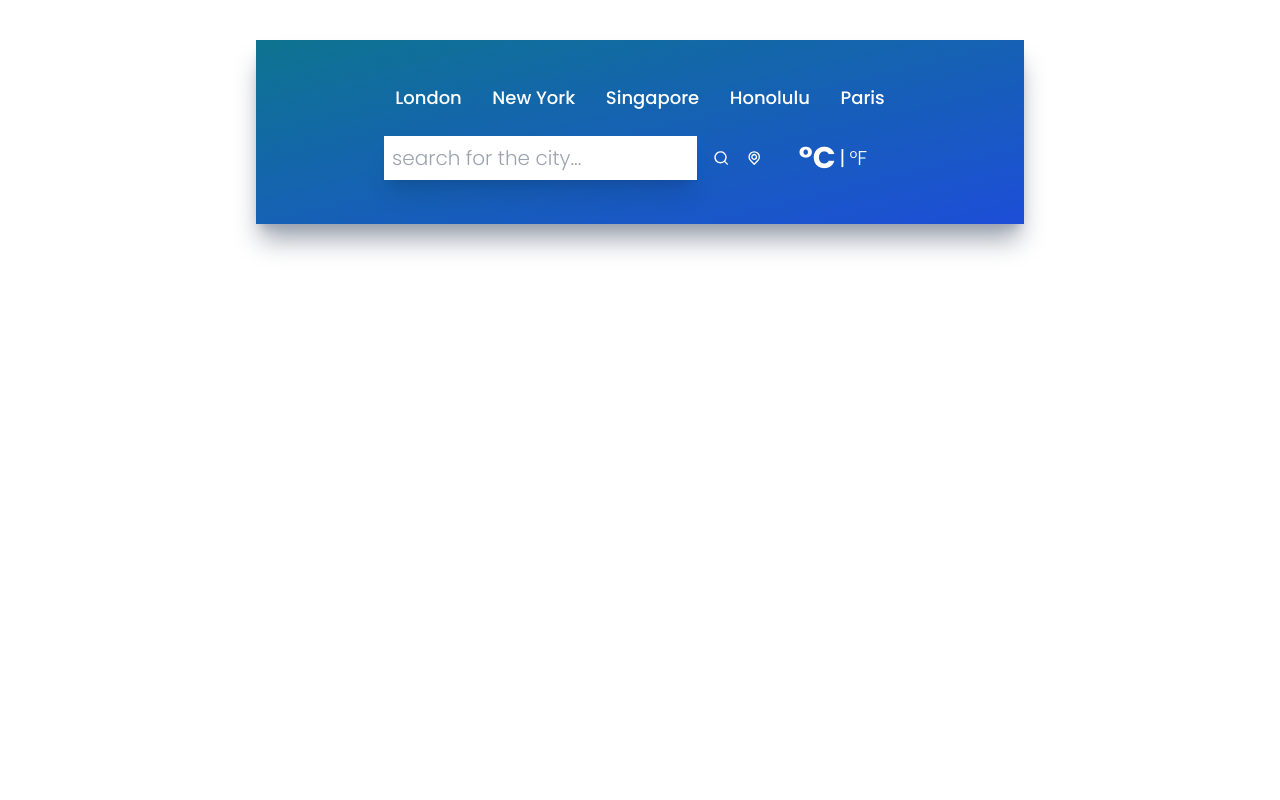
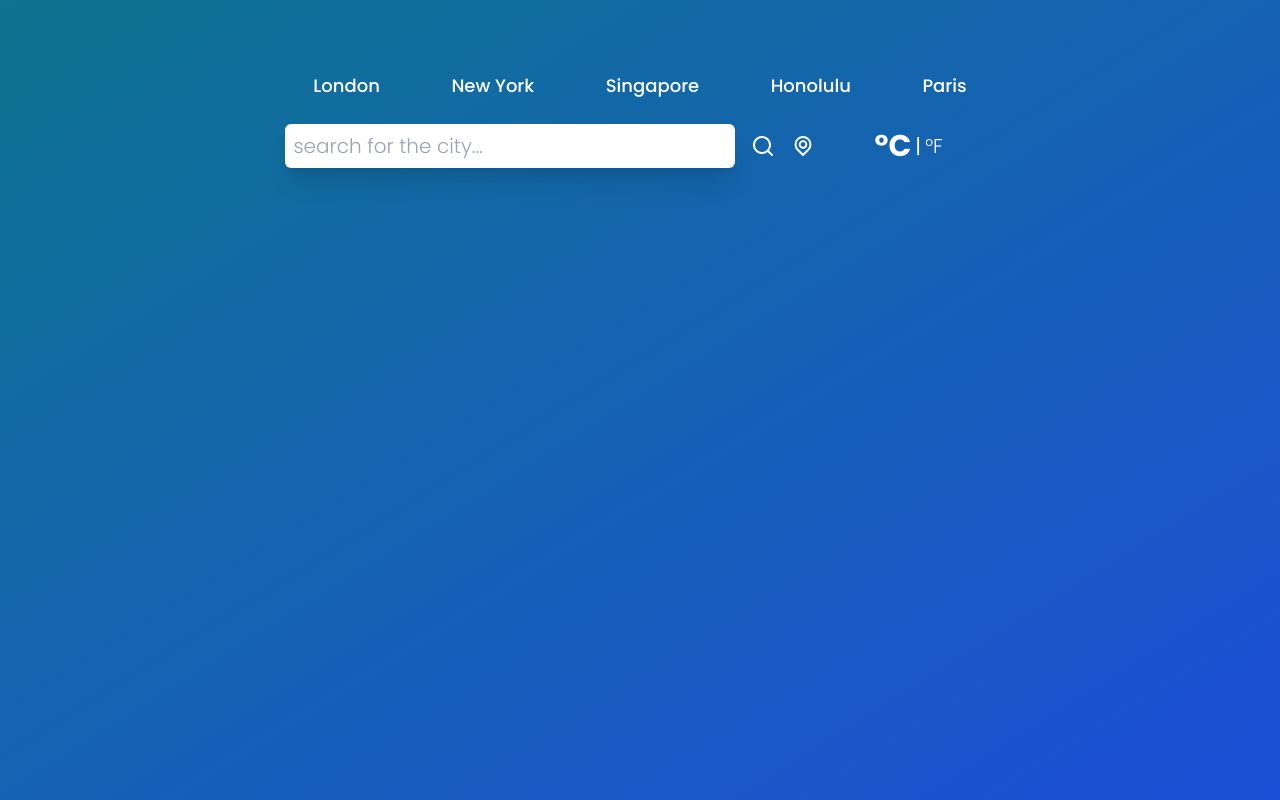
Before and after one commit to sahoooii/react-weatherApp-3hourly, a React (Create React App) app: page / in a window 1280 px wide. Built offline with nearby package versions, Linux system fonts and the light colour scheme; no server answers; the HTML template or start-up script is replaced by a standard one.

Commit message:
Changed to full size of bg and changed width of Inputs and some else

```diff
--- a/src/App.js
+++ b/src/App.js
@@ -63,11 +63,14 @@ function App() {
 
 	return (
 		<div
-			className={`mx-auto max-w-screen-md w-[90%] mt-10 mb-10 py-5 px-10 md:px-32 bg-gradient-to-br h-fit shadow-xl shadow-gray-400 ${bg}`}
+			className={`mx-auto w-[100%] py-12 px-5 md:px-28 lg:px-32 bg-gradient-to-br min-h-[100vh] shadow-gray-400 ${bg}`}
 		>
+			<div className='lg:w-[70%] mx-auto'>
 				<TopButton setQuery={setQuery} />
 				<Inputs setQuery={setQuery} units={units} setUnits={setUnits} />
+			</div>
 
+			<div className='w-[95%] lg:w-[70%] mx-auto'>
 				{weather && (
 					<>
 						<TimeAndLocation weather={weather} />
@@ -79,6 +82,7 @@ function App() {
 					</>
 				)}
 			</div>
+		</div>
 	);
 }
 
--- a/src/Components/Inputs.jsx
+++ b/src/Components/Inputs.jsx
@@ -1,8 +1,11 @@
 import React from 'react';
 import { UilSearch, UilLocationPoint } from '@iconscout/react-unicons';
 import { useState } from 'react';
+import useMediaQuery from '../hooks/useMediaQuery';
 
 const Inputs = ({ setQuery, units, setUnits }) => {
+	const isAboveMediumScreens = useMediaQuery('(min-width: 768px)');
+
 	const [city, setCity] = useState('');
 	const [changedC, setChangedC] = useState(false);
 	// const [changedF, setChangedF] = useState(true);
@@ -40,28 +43,28 @@ const Inputs = ({ setQuery, units, setUnits }) => {
 	};
 
 	return (
-		<div className='flex flex-row justify-center my-6'>
+		<div className='md:flex flex-row my-6'>
 			<div className='flex flex-row md:w-3/4 items-center justify-center space-x-2 md:space-x-4'>
 				<input
 					value={city}
 					onChange={(e) => setCity(e.currentTarget.value)}
 					type='text'
 					placeholder='Search for the city...'
-					className='text-xl font-light md:w-full p-2 focus:outline-none shadow-xl capitalize placeholder:lowercase'
+					className='md:text-xl text-lg font-light md:w-[450px] w-2/3 p-2 focus:outline-none shadow-xl capitalize placeholder:lowercase rounded-md'
 				/>
 				<UilSearch
-					size={20}
+					size={isAboveMediumScreens ? 24 : 20}
 					className='text-white cursor-pointer transition ease-out hover:scale-125'
 					onClick={handleSearchClick}
 				/>
 				<UilLocationPoint
-					size={20}
+					size={isAboveMediumScreens ? 24 : 20}
 					className='text-white cursor-pointer transition ease-out hover:scale-125'
 					onClick={handleCurrentLocationClick}
 				/>
 			</div>
 
-			<div className='flex flex-row md:w-1/4 items-center justify-center ml-2'>
+			<div className='flex flex-row md:w-1/4 items-center justify-center mx-auto mt-2 md:mt-0'>
 				{changedC ? (
 					<button
 						name='metric'
--- /dev/null
+++ b/src/hooks/useMediaQuery.jsx
@@ -0,0 +1,22 @@
+import { useEffect, useState } from 'react';
+
+const useMediaQuery = (query) => {
+	const [matches, setMatches] = useState(false);
+
+	useEffect(() => {
+		const media = window.matchMedia(query);
+
+		if (media.matches !== matches) {
+			setMatches(media.matches);
+		}
+		const listener = () => setMatches(media.matches);
+
+		window.addEventListener('resize', listener);
+
+		return () => window.removeEventListener('resize', listener);
+	}, [matches, query]);
+
+	return matches;
+};
+
+export default useMediaQuery;
```
Lines whose indentation alone changed are shown as unchanged.
